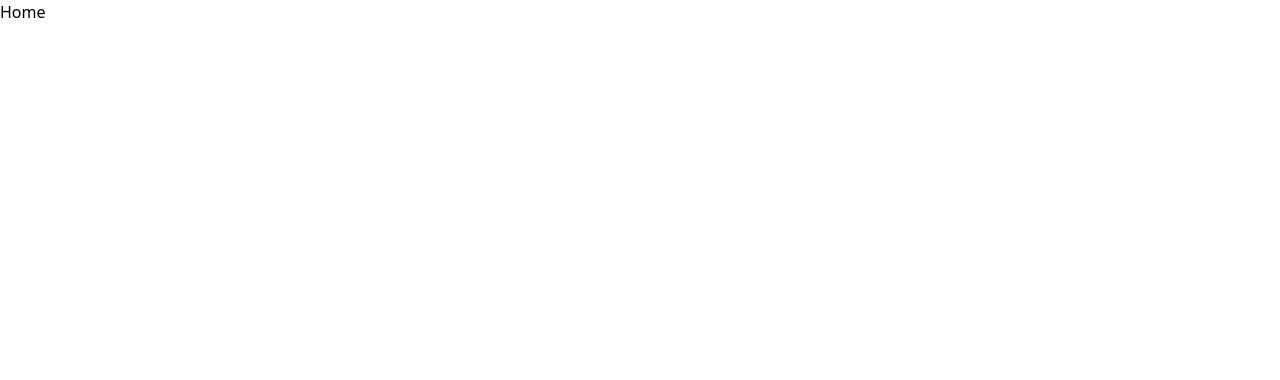
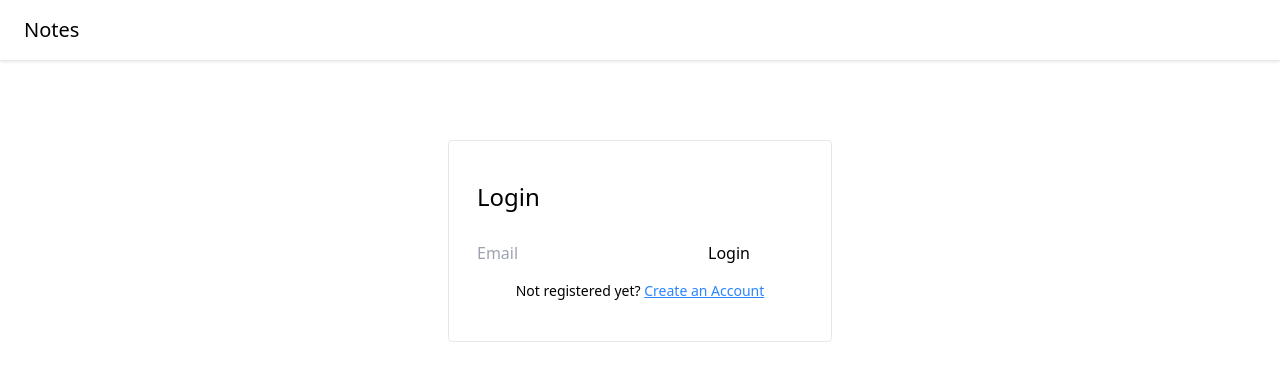
Before and after one commit to MegaClinton/noteTaker, a React (Vite) app in the folder frontend/notes-app/: page /login in a window 1280 px wide. Shown: the top 380 px of the page. Built offline with nearby package versions, Linux system fonts and the light colour scheme.

Commit message:
frontend

```diff
--- a/frontend/notes-app/package.json
+++ b/frontend/notes-app/package.json
@@ -11,7 +11,8 @@
   },
   "dependencies": {
     "react": "^18.3.1",
-    "react-dom": "^18.3.1"
+    "react-dom": "^18.3.1",
+    "react-router-dom": "^6.27.0"
   },
   "devDependencies": {
     "@eslint/js": "^9.11.1",
--- a/frontend/notes-app/src/App.jsx
+++ b/frontend/notes-app/src/App.jsx
@@ -1,11 +1,22 @@
-import React from 'react'
-import Home from './pages/Home/Home'
+import React from 'react';
+import { BrowserRouter as Router, Routes, Route } from "react-router-dom";
+import Home from './pages/Home/Home';
+import SignUp from './pages/SignUp/SignUp';
+import Login from './pages/Login/Login';
+
+const routes = (
+  <Router>
+    <Routes>
+      <Route path="/dashboard" exact element={<Home />} />
+      <Route path="/login" exact element={<Login />} />
+      <Route path="/signup" exact element={<SignUp />} />
+    </Routes>
+  </Router>
+);
 
 const App = () => {
     return (
-        <div>
-          <Home />
-        </div>
+        <div>{routes}</div>
     )
 }
 
--- /dev/null
+++ b/frontend/notes-app/src/components/Navbar/Navbar.jsx
@@ -0,0 +1,11 @@
+import React from 'react';
+
+const Navbar = () => {
+    return (
+        <div className="bg-white flex items-center justify-between px-6 py-2 drop-shadow">
+            <h2 className="text-xl font-medium text-black py-2">Notes</h2>
+        </div>
+    )
+}
+
+export default Navbar;
--- a/frontend/notes-app/src/pages/Login/Login.jsx
+++ b/frontend/notes-app/src/pages/Login/Login.jsx
@@ -1,9 +1,34 @@
-import React from 'react'
+import React from "react";
+import Navbar from '../../components/Navbar/Navbar';
+import { Link } from 'react-router-dom';
 
 const Login = () => {
     return (
-        <div>Login</div>
+        <>
+            <Navbar />
+
+            <div className="flex items-center justify-center mt-20">
+                <div className="w-96 border rounded bg-white px-7 py-10">
+                    <form onSubmit={()=>{}}>
+                        <h4 className="text-2xl mb-7">Login</h4>
+
+                        <input type="text" placeholder="Email" className="input-box" />
+
+                        <button type="submit" className="btn-primary">
+                            Login
+                        </button>
+
+                        <p className="text-sm text-center mt-4">
+                            Not registered yet?{" "}
+                            <Link to="/signUp" className="font-medium text-primary underline">
+                                Create an Account
+                            </Link>
+                        </p>
+                    </form>
+                </div>
+            </div>
+        </>
     )
-}
+};
 
 export default Login;
--- a/frontend/notes-app/src/pages/SignUp/SignUp.jsx
+++ b/frontend/notes-app/src/pages/SignUp/SignUp.jsx
@@ -1,9 +1,51 @@
-import React from 'react'
+import React from "react";
+import Navbar from "../../components/Navbar/Navbar";
 
 const SignUp = () => {
+
+    const [name, setName] = useState("");
+    const [email, setEmail] = useState("");
+    const [password, setPassword] = useState("");
+    const [error, setError] = useState(null);
+
+    const handleSIgnUP = async (e) => {
+        e.preventDefault();
+    };
     return (
-        <div>Home</div>
-    )
-}
+        <>
+      <Navbar />
+
+        <div className="flex items-center justify-center mt-28">
+            <div className="w-96 border rounded bg-white px-7 py-10">
+                <form onSubmit={handleSignUp}>
+                    <h4 className="text-2xl mb-7">SignUp</h4>
+
+
+                    <input
+                        type="text"
+                        placeholder="Name"
+                        className="input-box"
+                        value={name}
+                        onChange={(e) => setName(e.target.value)}
+                        />
+
+<input
+                     type="text"
+                     placeholder="Email"
+                     className="input-box"
+                     value={email}
+                     onChange={(e) => setEmail(e.target.value)}
+                     />
+
+                    <PasswordInput
+                        value={assword}
+                        onChange={(e) => setPassword(e.target.value)}
+                        />
+                    </form>
+                </div>
+            </div>
+        </>
+    );
+};
 
 export default SignUp;
--- a/frontend/notes-app/tailwind.config.js
+++ b/frontend/notes-app/tailwind.config.js
@@ -4,7 +4,13 @@
     "./index.html", "./src/**/*.{js,ts,jsx,tsx}",
   ],
     theme: {
-    extend: {},
+    extend: {
+      //Colors used in the project
+      colors: {
+        primary: '#2B85FF',
+        secondary: '#EF863E',
+      },
+    },
   },
   plugins: [],
 }
```
Also changed, not shown: 1 other file (tests, documents, lock files or other folders).
